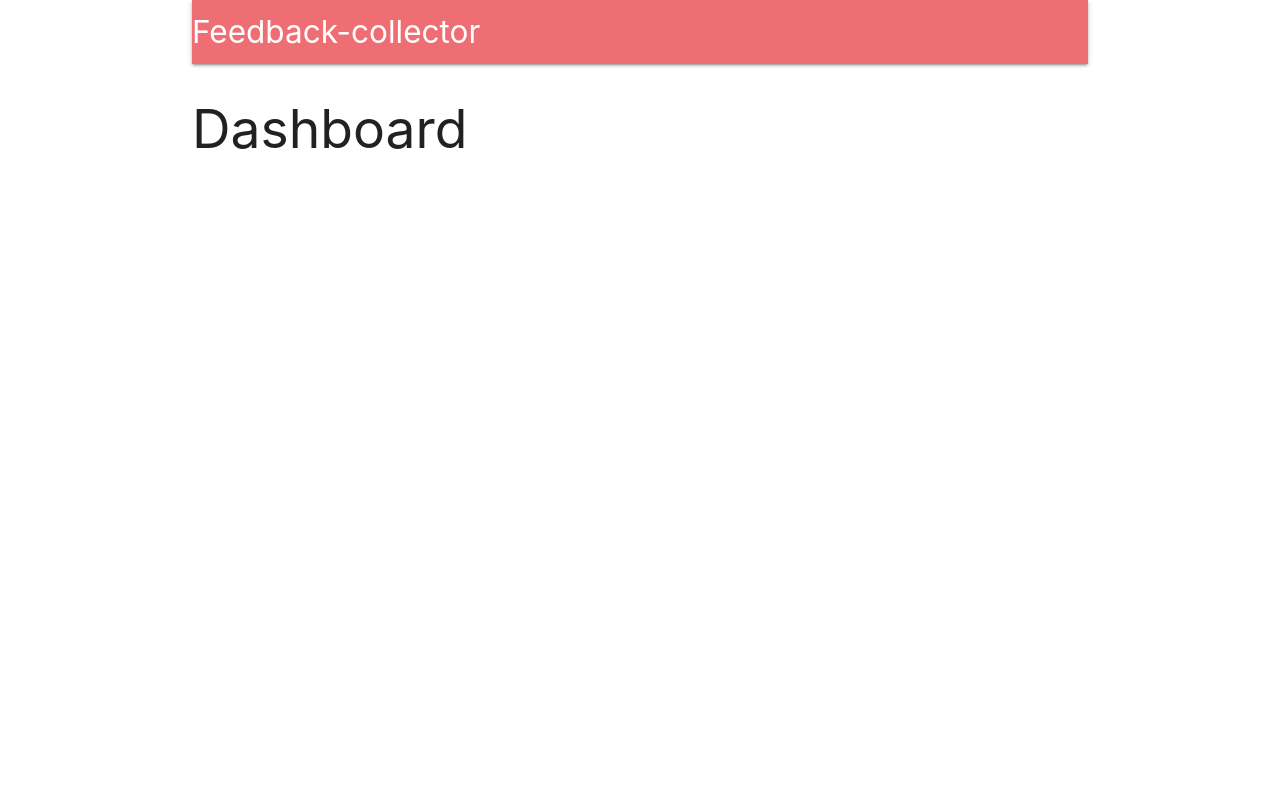
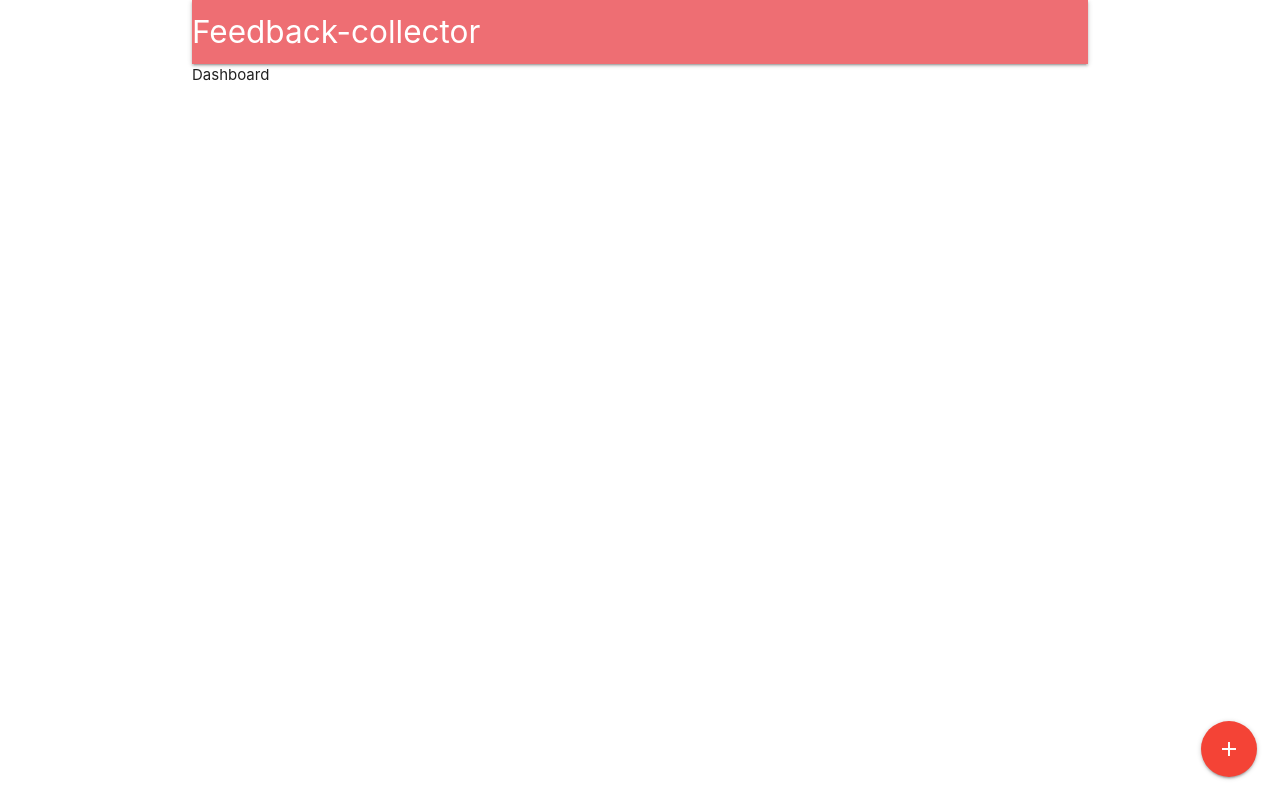
Before and after one commit to DrishtiAga05/feedback-collector-app, a React (Create React App) app in the folder client/: page /surveys in a window 1280 px wide. Built offline with nearby package versions, Linux system fonts and the light colour scheme; no server answers.

Commit message:
material icons

```diff
--- a/client/public/index.html
+++ b/client/public/index.html
@@ -15,6 +15,14 @@
       user's mobile device or desktop. See https://developers.google.com/web/fundamentals/web-app-manifest/
     -->
     <link rel="manifest" href="%PUBLIC_URL%/manifest.json" />
+    <link
+      rel="stylesheet"
+      href="https://cdnjs.cloudflare.com/ajax/libs/materialize/1.0.0/css/materialize.min.css"
+    />
+    <link
+      href="https://fonts.googleapis.com/icon?family=Material+Icons"
+      rel="stylesheet"
+    />
     <!--
       Notice the use of %PUBLIC_URL% in the tags above.
       It will be replaced with the URL of the `public` folder during the build.
--- a/client/src/components/App.js
+++ b/client/src/components/App.js
@@ -5,7 +5,7 @@
 
 import Header  from './header';
 import Landing from './Landing';
-const Dashboard = () => <h2>Dashboard</h2>;
+import Dashboard from './Dashboard';
 const SurveyNew = () => <h2>SurveyNew</h2>;
 
 class App extends Component{
--- /dev/null
+++ b/client/src/components/Dashboard.js
@@ -0,0 +1,16 @@
+import React from "react";
+
+const Dashboard= () => {
+    return (
+        <div>
+            Dashboard
+            <div className="fixed-action-btn">
+                <a href="/" className="btn-floating btn-large red">
+                    <i className="material-icons">add</i>
+                </a>
+            </div>
+        </div>
+    );
+};
+
+export default Dashboard;
```
